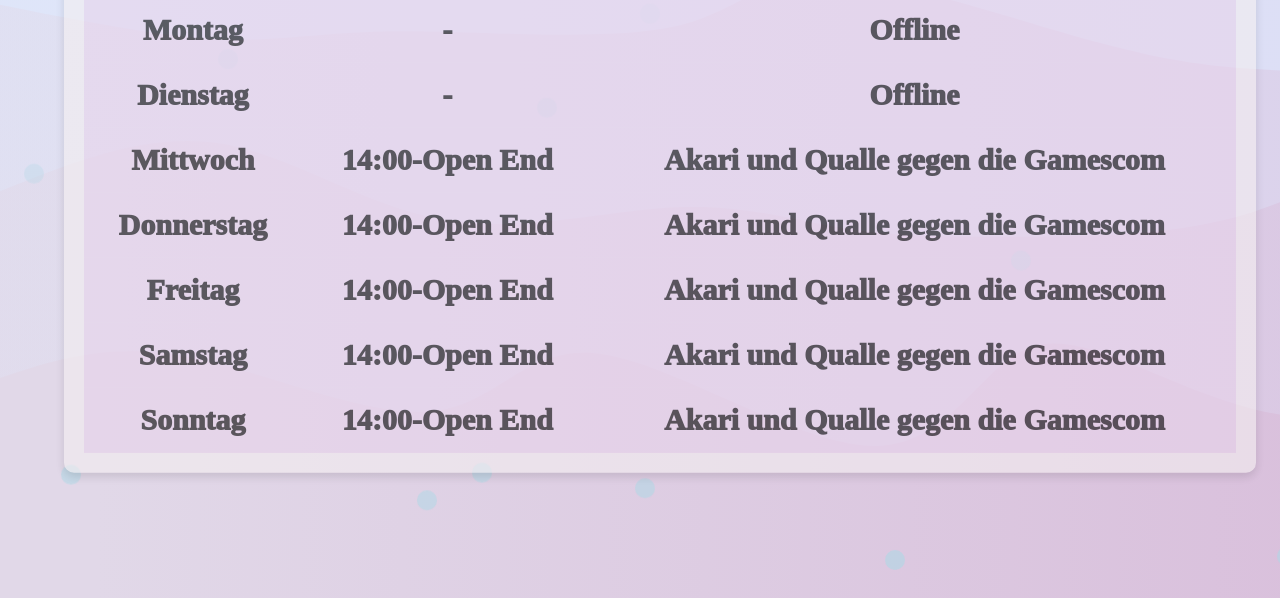
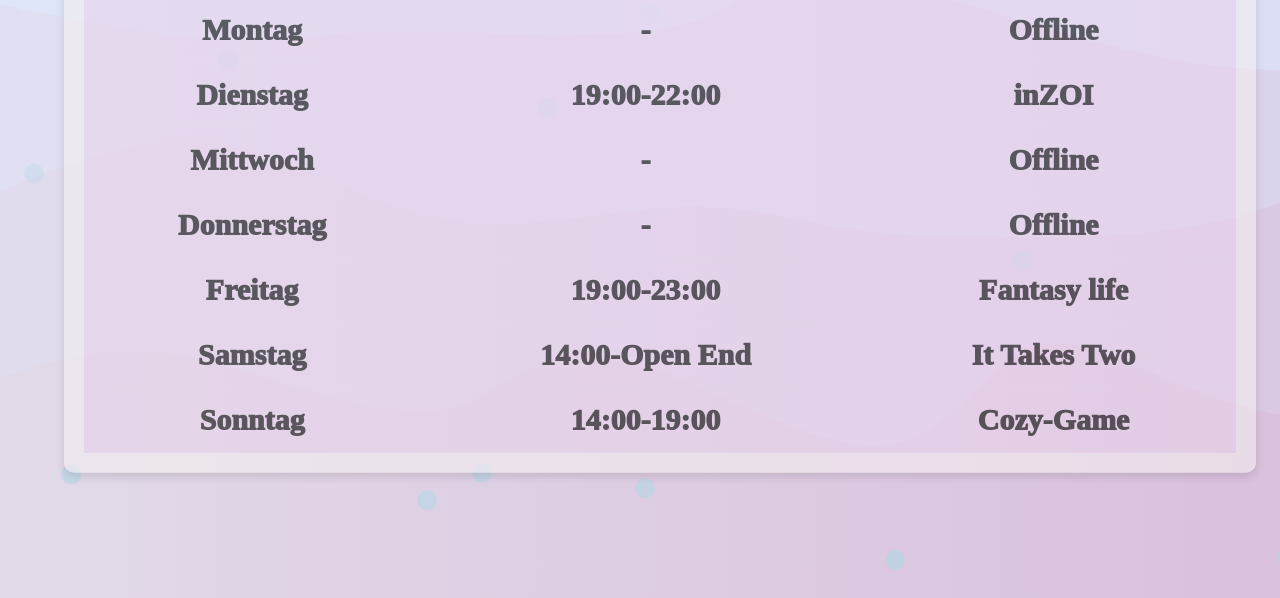
Before and after one commit to scyphosia/scyphosia.github.io, a plain HTML site: page index.html in a window 1280 px wide. Shown: the part 202-800 px from the top of the page. Drawn offline with Linux system fonts and the light colour scheme.

Commit message:
Update index.html

```diff
--- a/index.html
+++ b/index.html
@@ -283,33 +283,33 @@
                 </tr>
                 <tr>
                     <td>Dienstag</td>
+                    <td>19:00-22:00</td>
+                    <td>inZOI</td>
+                </tr>
+                <tr>
+                    <td>Mittwoch</td>
                     <td>-</td>
                     <td>Offline</td>
                 </tr>
                 <tr>
-                    <td>Mittwoch</td>
-                    <td>14:00-Open End</td>
-                    <td>Akari und Qualle gegen die Gamescom</td>
-                </tr>
-                <tr>
                     <td>Donnerstag</td>
-                    <td>14:00-Open End</td>
-                    <td>Akari und Qualle gegen die Gamescom</td>
+                    <td>-</td>
+                    <td>Offline</td>
                 </tr>
                 <tr>
                     <td>Freitag</td>
-                    <td>14:00-Open End</td>
-                    <td>Akari und Qualle gegen die Gamescom</td>
+                    <td>19:00-23:00</td>
+                    <td>Fantasy life</td>
                 </tr>
                 <tr>
                     <td>Samstag</td>
                     <td>14:00-Open End</td>
-                    <td>Akari und Qualle gegen die Gamescom</td>
+                    <td>It Takes Two</td>
                 </tr>
                 <tr>
                     <td>Sonntag</td>
-                    <td>14:00-Open End</td>
-                    <td>Akari und Qualle gegen die Gamescom</td>
+                    <td>14:00-19:00</td>
+                    <td>Cozy-Game</td>
                 </tr>
             </table>
         </div>
```
